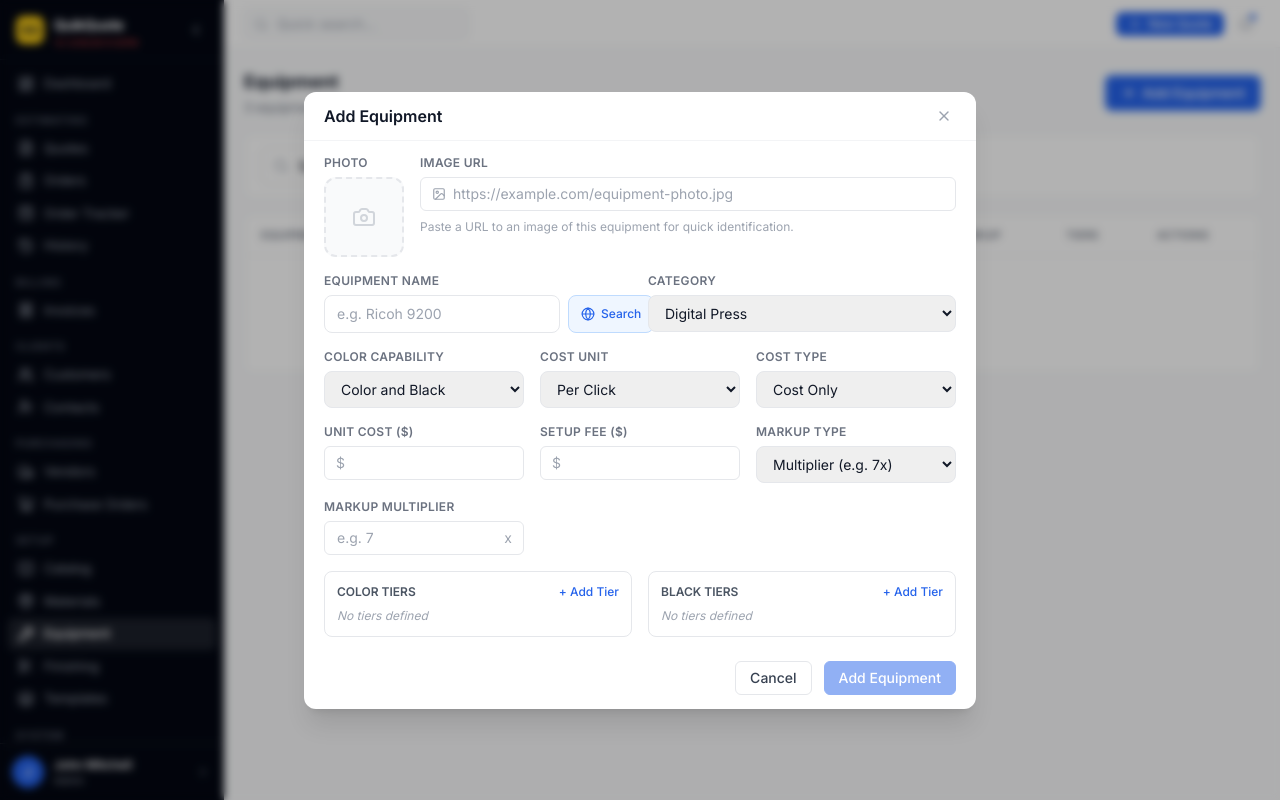
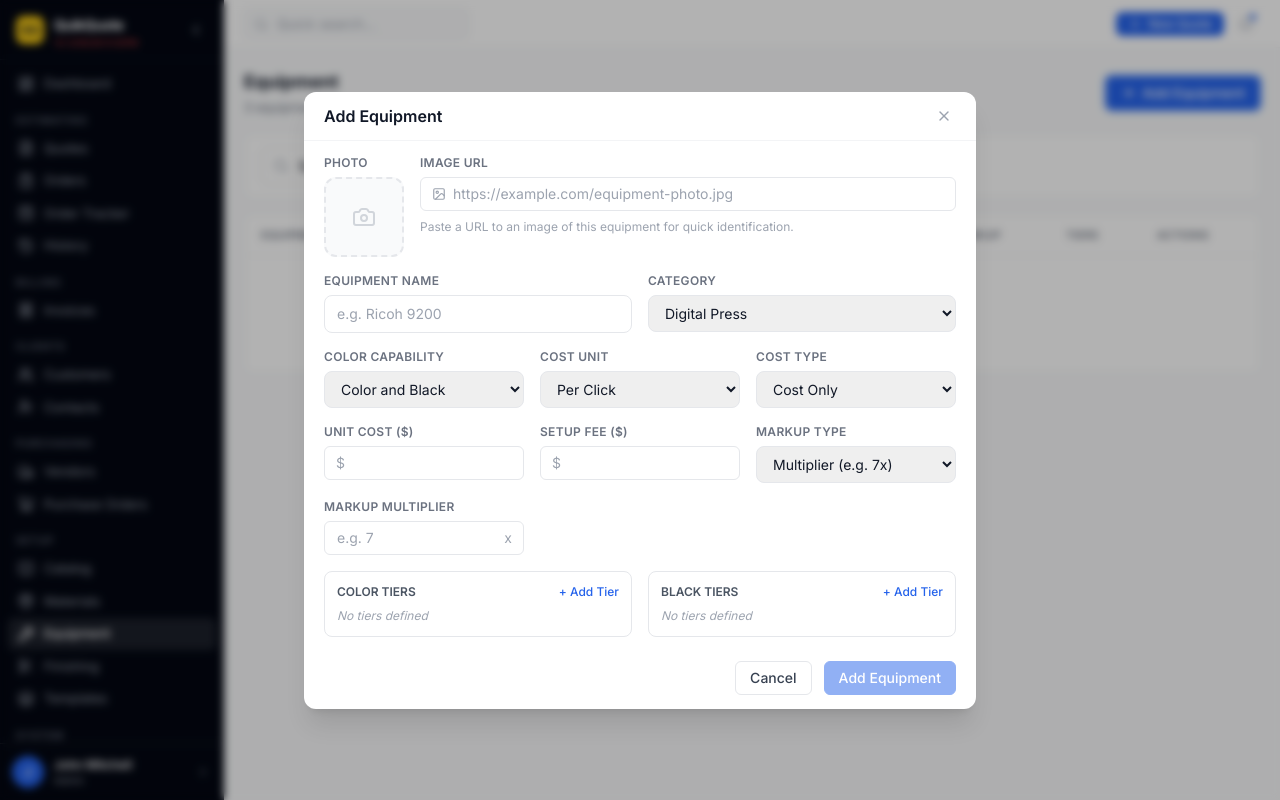
Before and after one commit to jorfdz/QuickQuote, a React (Vite) app: page /equipment in a window 1280 px wide. Both pictures are taken after typing "Sample" into the empty fields and a click on the button "Add Equipment". Built offline with nearby package versions, Linux system fonts and the light colour scheme.

Commit message:
Remove Search button

```diff
--- a/src/pages/Equipment/index.tsx
+++ b/src/pages/Equipment/index.tsx
@@ -1,7 +1,7 @@
-import React, { useState, useCallback } from 'react';
+import React, { useState } from 'react';
 import {
   Plus, Trash2, Edit3, X, Search, Copy, Info,
-  ChevronDown, ChevronUp, Globe, Camera, Image as ImageIcon, Loader2
+  ChevronDown, ChevronUp, Camera, Image as ImageIcon
 } from 'lucide-react';
 import { usePricingStore } from '../../store/pricingStore';
 import { Button, Card, PageHeader, Table, Modal, Input } from '../../components/ui';
@@ -29,51 +29,6 @@ const emptyEquipmentForm = {
   timeCostPerHour: undefined as number | undefined,
   timeCostMarkup: undefined as number | undefined,
   imageUrl: '' as string | undefined,
-};
-
-// ─── Web Search Suggestion Logic ────────────────────────────────────────────
-type WebSearchState = 'idle' | 'searching' | 'done';
-
-interface WebSearchSuggestion {
-  message: string;
-  costUnit?: EquipmentCostUnit;
-  categoryApplies?: string;
-  type?: string;
-}
-
-const getWebSearchSuggestion = (name: string): WebSearchSuggestion | null => {
-  const lower = name.toLowerCase();
-  if (lower.includes('hp latex') || lower.includes('hp designjet')) {
-    return {
-      message: 'Based on the name, this appears to be a wide-format printer. Common specs for similar models have been suggested below.',
-      costUnit: 'per_sqft',
-      categoryApplies: 'Signs',
-      type: 'wide-format printer',
-    };
-  }
-  if (lower.includes('epson') && (lower.includes('sure') || lower.includes('wide') || lower.includes('p'))) {
-    return {
-      message: 'Based on the name, this appears to be a wide-format printer. Common specs for similar models have been suggested below.',
-      costUnit: 'per_sqft',
-      categoryApplies: 'Signs',
-      type: 'wide-format printer',
-    };
-  }
-  if (lower.includes('ricoh') || lower.includes('xerox') || lower.includes('canon') || lower.includes('konica')) {
-    return {
-      message: 'Based on the name, this appears to be a digital press. Common specs for similar models have been suggested below.',
-      costUnit: 'per_click',
-      categoryApplies: 'Digital Press',
-      type: 'digital press',
-    };
-  }
-  if (lower.includes('hp') || lower.includes('epson')) {
-    return {
-      message: 'Based on the name, this appears to be a printer. Enter the details below for accurate pricing.',
-      type: 'printer',
-    };
-  }
-  return null;
 };
 
 // ─── Tier Editor Sub-Component ───────────────────────────────────────────────
@@ -126,12 +81,6 @@ export const Equipment: React.FC = () => {
   const [equipForm, setEquipForm] = useState(emptyEquipmentForm);
   const [deleteEquipConfirm, setDeleteEquipConfirm] = useState<string | null>(null);
 
-  // ── Web Search state (Item 21) ──
-  const [webSearchState, setWebSearchState] = useState<WebSearchState>('idle');
-  const [webSearchResult, setWebSearchResult] = useState<string>('');
-  const [webSearchSuggestion, setWebSearchSuggestion] = useState<WebSearchSuggestion | null>(null);
-  const [showWebSearchPanel, setShowWebSearchPanel] = useState(false);
-
   // ── Image preview error state (Item 22) ──
   const [imageError, setImageError] = useState(false);
 
@@ -164,49 +113,8 @@ export const Equipment: React.FC = () => {
     });
     setShowNewEquip(false);
     setEquipForm(emptyEquipmentForm);
-    resetWebSearch();
-  };
-
-  const resetWebSearch = () => {
-    setWebSearchState('idle');
-    setWebSearchResult('');
-    setWebSearchSuggestion(null);
-    setShowWebSearchPanel(false);
     setImageError(false);
   };
-
-  const handleWebSearch = useCallback(() => {
-    if (!equipForm.name.trim()) {
-      setShowWebSearchPanel(true);
-      setWebSearchResult('Enter the model name above, then click Search to look up equipment specs online.');
-      return;
-    }
-    setShowWebSearchPanel(true);
-    setWebSearchState('searching');
-    setWebSearchResult('');
-    setWebSearchSuggestion(null);
-
-    setTimeout(() => {
-      const suggestion = getWebSearchSuggestion(equipForm.name);
-      const baseMessage = `For best results, search for '${equipForm.name}' specs on the manufacturer's website and enter the details below.`;
-
-      if (suggestion) {
-        setWebSearchSuggestion(suggestion);
-        setWebSearchResult(suggestion.message);
-        // Auto-apply suggestions
-        if (suggestion.costUnit || suggestion.categoryApplies) {
-          setEquipForm(f => ({
-            ...f,
-            ...(suggestion.costUnit ? { costUnit: suggestion.costUnit } : {}),
-            ...(suggestion.categoryApplies ? { categoryApplies: suggestion.categoryApplies } : {}),
-          }));
-        }
-      } else {
-        setWebSearchResult(baseMessage);
-      }
-      setWebSearchState('done');
-    }, 1000);
-  }, [equipForm.name]);
 
   const handleStartEditEquip = (e: PricingEquipment) => {
     setEditingEquipId(e.id);
@@ -227,7 +135,7 @@ export const Equipment: React.FC = () => {
       timeCostMarkup: e.timeCostMarkup,
       imageUrl: e.imageUrl || '',
     });
-    resetWebSearch();
+    setImageError(false);
   };
 
   const handleSaveEditEquip = () => {
@@ -250,7 +158,7 @@ export const Equipment: React.FC = () => {
       imageUrl: equipForm.imageUrl || undefined,
     });
     setEditingEquipId(null);
-    resetWebSearch();
+    setImageError(false);
   };
 
   const handleCloneEquip = (eq: PricingEquipment) => {
@@ -453,7 +361,7 @@ export const Equipment: React.FC = () => {
       </Card>
 
       {/* ═══════════════ ADD / EDIT EQUIPMENT MODAL ═══════════════ */}
-      <Modal isOpen={showNewEquip || editingEquipId !== null} onClose={() => { setShowNewEquip(false); setEditingEquipId(null); resetWebSearch(); }}
+      <Modal isOpen={showNewEquip || editingEquipId !== null} onClose={() => { setShowNewEquip(false); setEditingEquipId(null); setImageError(false); }}
         title={editingEquipId ? 'Edit Equipment' : 'Add Equipment'} size="lg">
         <div className="space-y-4">
 
@@ -489,28 +397,12 @@ export const Equipment: React.FC = () => {
           <div className="grid grid-cols-2 gap-4">
             <div>
               <label className="block text-xs font-semibold text-gray-500 uppercase tracking-wide mb-1.5">Equipment Name</label>
-              <div className="flex gap-2">
-                <input
-                  value={equipForm.name}
-                  onChange={e => setEquipForm(f => ({ ...f, name: e.target.value }))}
-                  placeholder="e.g. Ricoh 9200"
-                  className="flex-1 px-3 py-2 text-sm border border-gray-200 rounded-lg focus:outline-none focus:ring-2 focus:ring-blue-500 placeholder-gray-400"
-                />
-                <button
-                  type="button"
-                  onClick={handleWebSearch}
-                  disabled={webSearchState === 'searching'}
-                  className="flex items-center gap-1.5 px-3 py-2 text-xs font-medium text-blue-600 bg-blue-50 hover:bg-blue-100 border border-blue-200 rounded-lg transition-colors disabled:opacity-50"
-                  title="Search web for equipment specs"
-                >
-                  {webSearchState === 'searching' ? (
-                    <Loader2 className="w-3.5 h-3.5 animate-spin" />
-                  ) : (
-                    <Globe className="w-3.5 h-3.5" />
-                  )}
-                  Search
-                </button>
-              </div>
+              <input
+                value={equipForm.name}
+                onChange={e => setEquipForm(f => ({ ...f, name: e.target.value }))}
+                placeholder="e.g. Ricoh 9200"
+                className="w-full px-3 py-2 text-sm border border-gray-200 rounded-lg focus:outline-none focus:ring-2 focus:ring-blue-500 placeholder-gray-400"
+              />
             </div>
             <div>
               <label className="block text-xs font-semibold text-gray-500 uppercase tracking-wide mb-1.5">Category</label>
@@ -521,47 +413,6 @@ export const Equipment: React.FC = () => {
               </select>
             </div>
           </div>
-
-          {/* Web Search Result Panel (Item 21) */}
-          {showWebSearchPanel && (
-            <div className={`rounded-lg border p-3 text-sm ${
-              webSearchState === 'searching'
-                ? 'bg-blue-50 border-blue-200 text-blue-700'
-                : webSearchSuggestion
-                  ? 'bg-emerald-50 border-emerald-200 text-emerald-700'
-                  : 'bg-amber-50 border-amber-200 text-amber-700'
-            }`}>
-              <div className="flex items-start gap-2">
-                {webSearchState === 'searching' ? (
-                  <>
-                    <Loader2 className="w-4 h-4 animate-spin flex-shrink-0 mt-0.5" />
-                    <span>Searching for equipment specs...</span>
-                  </>
-                ) : (
-                  <>
-                    <Info className="w-4 h-4 flex-shrink-0 mt-0.5" />
-                    <div>
-                      <p>{webSearchResult}</p>
-                      {webSearchSuggestion && (webSearchSuggestion.costUnit || webSearchSuggestion.categoryApplies) && (
-                        <p className="mt-1 text-xs opacity-75">
-                          Suggested: {webSearchSuggestion.costUnit && `Cost unit = ${webSearchSuggestion.costUnit === 'per_sqft' ? 'Per Sq Ft' : 'Per Click'}`}
-                          {webSearchSuggestion.costUnit && webSearchSuggestion.categoryApplies && ', '}
-                          {webSearchSuggestion.categoryApplies && `Category = ${webSearchSuggestion.categoryApplies}`}
-                          {' (applied)'}
-                        </p>
-                      )}
-                    </div>
-                    <button
-                      onClick={() => setShowWebSearchPanel(false)}
-                      className="ml-auto p-0.5 opacity-50 hover:opacity-100 flex-shrink-0"
-                    >
-                      <X className="w-3.5 h-3.5" />
-                    </button>
-                  </>
-                )}
-              </div>
-            </div>
-          )}
 
           <div className="grid grid-cols-3 gap-4">
             <div>
@@ -671,7 +522,7 @@ export const Equipment: React.FC = () => {
           )}
 
           <div className="flex gap-3 justify-end pt-2">
-            <Button variant="secondary" onClick={() => { setShowNewEquip(false); setEditingEquipId(null); resetWebSearch(); }}>Cancel</Button>
+            <Button variant="secondary" onClick={() => { setShowNewEquip(false); setEditingEquipId(null); setImageError(false); }}>Cancel</Button>
             <Button variant="primary" onClick={editingEquipId ? handleSaveEditEquip : handleAddEquip} disabled={!equipForm.name}>
               {editingEquipId ? 'Save Changes' : 'Add Equipment'}
             </Button>
```
Also changed, not shown: 1 other file (tests, documents, lock files or other folders).
